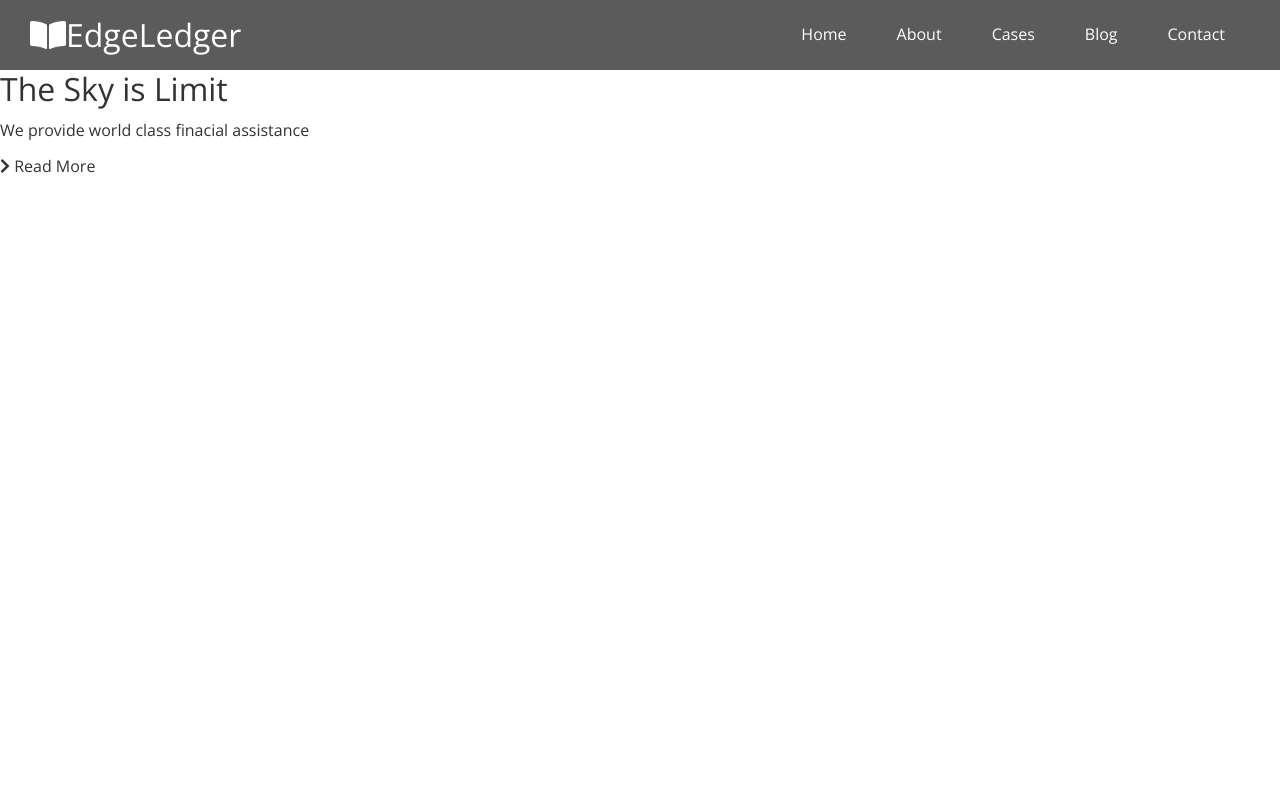
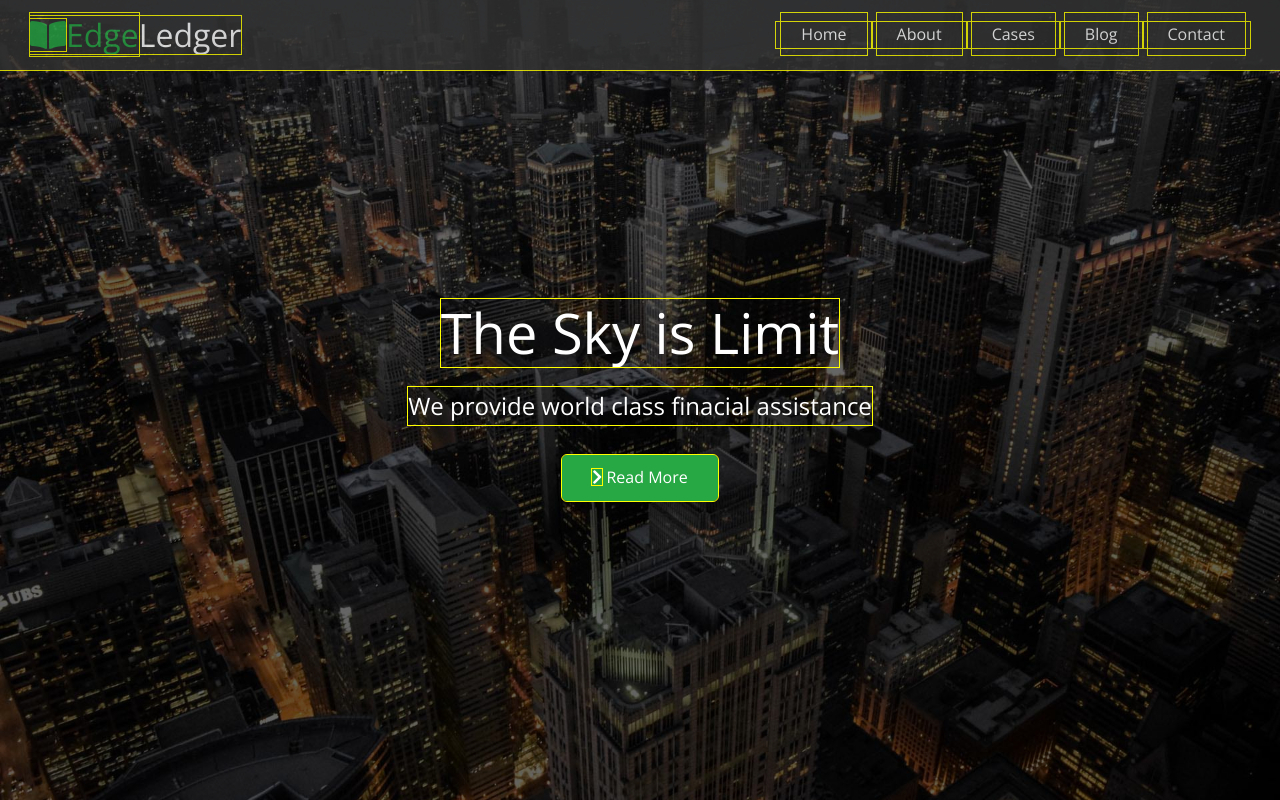
Before and after one commit to ehtishamsajjad1/EdgeLedger, a plain HTML site: page index.html in a window 1280 px wide. Drawn offline with nearby package versions, Linux system fonts and the light colour scheme.

Commit message:
Modified Hero Section & Overlay

```diff
--- a/index.html
+++ b/index.html
@@ -22,7 +22,9 @@
             <div class="navbar" id="navbar">
                 <!-- Logo -->
                 <h1 class="logo">
-                    <span> <i class="fas fa-book-open"></i>Edge</span>Ledger
+                    <span class="text-primary">
+                        <i class="fas fa-book-open"></i>Edge</span
+                    >Ledger
                 </h1>
                 <!-- Nav items -->
                 <nav>
--- a/styles/main.css
+++ b/styles/main.css
@@ -6,6 +6,8 @@
     box-sizing: border-box;
     padding: 0;
     margin: 0;
+    /* For Debuging */
+    outline: 1px yellow solid;
 }
 
 body {
@@ -54,7 +56,7 @@ img {
     width: 100%;
     /* Height of navbar */
     height: 70px;
-    /* position: fixed; */
+    position: fixed;
     top: 0px;
     padding: 0 30px;
 }
@@ -77,3 +79,58 @@ img {
 .navbar .logo {
     font-weight: 400;
 }
+
+/* Header */
+
+.hero {
+    background: url(../images/home/showcase.jpg) no-repeat center center/cover;
+    height: 100vh;
+    /* We will add overlay over hero image so it needs to be relative */
+    position: relative;
+    /* Color of the text */
+    color: #fff;
+}
+
+/* Content on hero Page */
+.hero .content {
+    /* Takes the height of whole parent container i.e. class='hero' */
+    height: 100%;
+    display: flex;
+    /* Y axies are main axies */
+    flex-direction: column;
+    /* On Y axies Content will be on center */
+    justify-content: center;
+    /* On X axies text will be aligned center and will use whole space*/
+    text-align: center;
+    /* On X axies Content will be on center and will not use whole space, and depends on content */
+    align-items: center;
+    padding: 0 20px;
+}
+
+.hero .content h1 {
+    font-size: 3.5rem;
+}
+
+.hero .content p {
+    font-size: 1.5rem;
+    /* Maximum Width of the container */
+    max-width: 37.5rem;
+    margin: 20px 0 30px;
+}
+
+/* It is child element of hero that comes right after */
+.hero::before {
+    content: "";
+    /* overlay over hero image so it needs to be absolute */
+    position: absolute;
+    top: 0;
+    left: 0;
+    width: 100%;
+    height: 100%;
+    background: rgba(0, 0, 0, 0.6);
+}
+
+/* All elements inside hero will come forward */
+.hero * {
+    z-index: 10;
+}
--- a/styles/utilities.css
+++ b/styles/utilities.css
@@ -6,3 +6,39 @@
 .text-secondary {
     color: #0284d0;
 }
+
+/* Button */
+.btn {
+    cursor: pointer;
+    display: inline-block;
+    padding: 10px 30px;
+    color: #fff;
+    background-color: #28a745;
+    border: none;
+    border-radius: 5px;
+}
+
+.btn:hover {
+    opacity: 0.9;
+}
+
+.btn-primary,
+.bg-primary {
+    background: #28a745;
+    color: #fff;
+}
+.btn-secondary,
+.bg-secondary {
+    background: #0284d0;
+    color: #fff;
+}
+.btn-dark,
+.bg-dark {
+    background: #333;
+    color: #fff;
+}
+.btn-light,
+.bg-light {
+    background: #f4f4f4;
+    color: #333;
+}
```
